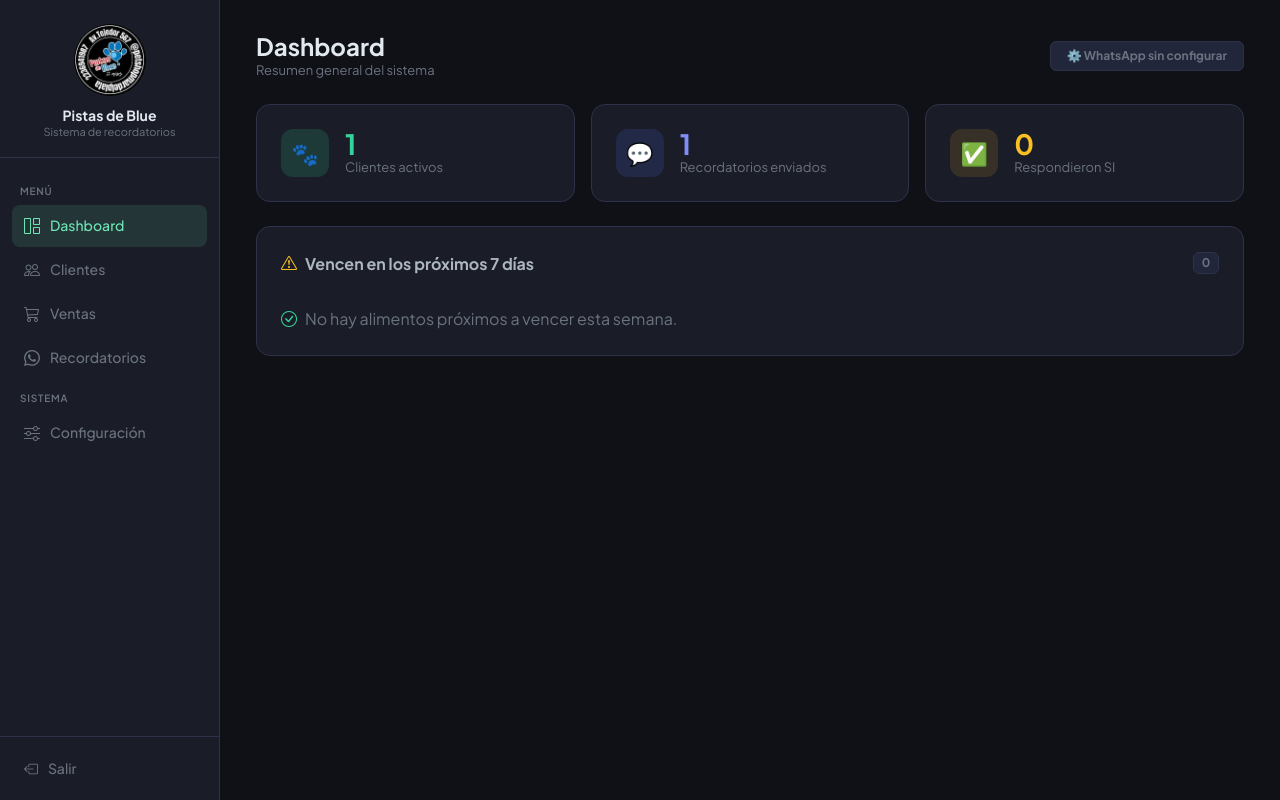
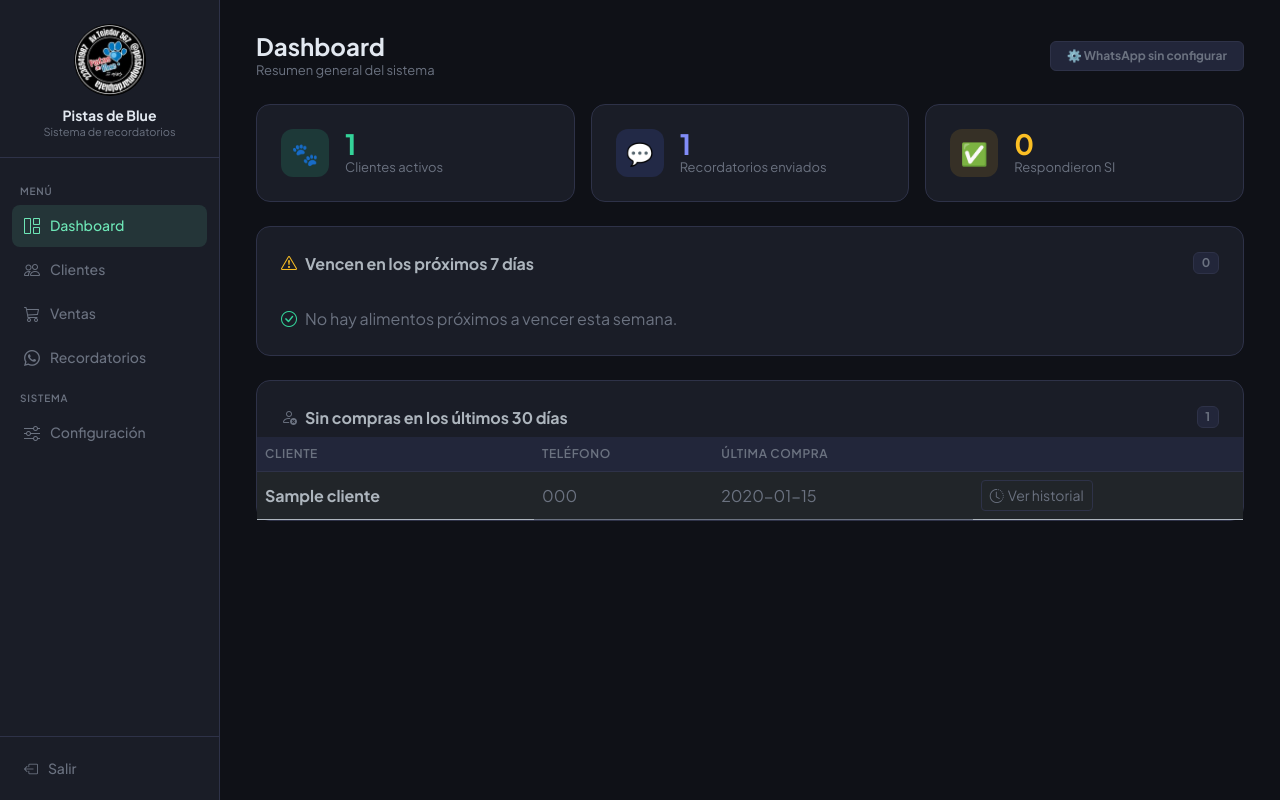
Before and after one commit to valen2708/Sistema-de-recordatorios, a Flask app: page / in a window 1280 px wide. Run offline with Flask 3, Linux system fonts and the light colour scheme; the visitor is signed in with stand-in values (Sample User, id 1); tables that the repository leaves empty hold one stand-in row (values such as "Sample post"); some libraries are stand-ins or nearby versions.

Commit message:
Editar cliente (nombre/teléfono/dirección) y dashboard clientes sin compras
Co-Authored-By: Claude Sonnet 4.6 <noreply@anthropic.com>
Claude-Session: https://claude.ai/code/session_01BWVh64tzBWf93fjV37Sakp

```diff
--- a/app.py
+++ b/app.py
@@ -46,6 +46,17 @@ def dashboard():
     hoy = datetime.today().strftime("%Y-%m-%d")
     proximos_7 = (datetime.today() + timedelta(days=7)).strftime("%Y-%m-%d")
 
+    hace_30 = (datetime.today() - timedelta(days=30)).strftime("%Y-%m-%d")
+    sin_comprar = conn.execute("""
+        SELECT c.id, c.nombre, c.telefono, MAX(v.fecha_compra) as ultima_compra
+        FROM clientes c
+        LEFT JOIN ventas v ON v.cliente_id = c.id AND v.activo = 1
+        WHERE c.activo = 1
+        GROUP BY c.id, c.nombre, c.telefono
+        HAVING MAX(v.fecha_compra) < ? OR MAX(v.fecha_compra) IS NULL
+        ORDER BY ultima_compra ASC
+    """, (hace_30,)).fetchall()
+
     por_vencer_raw = conn.execute("""
         SELECT v.*, c.nombre, c.telefono
         FROM ventas v
@@ -71,7 +82,8 @@ def dashboard():
                            total_clientes=total_clientes,
                            total_recordatorios=total_recordatorios,
                            respondieron_si=respondieron_si,
-                           wa_status=wa_status)
+                           wa_status=wa_status,
+                           sin_comprar=sin_comprar)
 
 
 # ── CLIENTES ──────────────────────────────────────────────────────────────────
@@ -91,10 +103,11 @@ def nuevo_cliente():
     if request.method == "POST":
         nombre = request.form["nombre"].strip()
         telefono = request.form["telefono"].strip()
+        direccion = request.form.get("direccion", "").strip()
         conn = get_conn()
         conn.execute(
-            "INSERT INTO clientes (nombre, telefono) VALUES (?,?)",
-            (nombre, telefono)
+            "INSERT INTO clientes (nombre, telefono, direccion) VALUES (?,?,?)",
+            (nombre, telefono, direccion)
         )
         conn.commit()
         conn.close()
@@ -121,6 +134,31 @@ def historial_cliente(cid):
         dias = (datetime.strptime(v["fecha_vencimiento"], "%Y-%m-%d") - datetime.today()).days
         ventas.append({"v": v, "dias": dias})
     return render_template("historial_cliente.html", cliente=cliente, ventas=ventas)
+
+
+@app.route("/clientes/<int:cid>/editar", methods=["GET", "POST"])
+@login_required
+def editar_cliente(cid):
+    conn = get_conn()
+    cliente = conn.execute("SELECT * FROM clientes WHERE id = ? AND activo = 1", (cid,)).fetchone()
+    if not cliente:
+        conn.close()
+        flash("Cliente no encontrado.", "danger")
+        return redirect(url_for("clientes"))
+    if request.method == "POST":
+        nombre = request.form["nombre"].strip()
+        telefono = request.form["telefono"].strip()
+        direccion = request.form.get("direccion", "").strip()
+        conn.execute(
+            "UPDATE clientes SET nombre = ?, telefono = ?, direccion = ? WHERE id = ?",
+            (nombre, telefono, direccion, cid)
+        )
+        conn.commit()
+        conn.close()
+        flash(f"Cliente {nombre} actualizado.", "success")
+        return redirect(url_for("clientes"))
+    conn.close()
+    return render_template("editar_cliente.html", cliente=cliente)
 
 
 @app.route("/clientes/<int:cid>/eliminar", methods=["POST"])
--- a/database.py
+++ b/database.py
@@ -121,6 +121,26 @@ def init_db():
         )
     """)
     conn.commit()
+
+    # Asegurar columna direccion en clientes
+    try:
+        if DATABASE_URL:
+            tiene = conn.execute("""
+                SELECT column_name FROM information_schema.columns
+                WHERE table_name = 'clientes' AND column_name = 'direccion'
+            """).fetchone()
+            if not tiene:
+                conn.execute("ALTER TABLE clientes ADD COLUMN direccion TEXT DEFAULT ''")
+                conn.commit()
+        else:
+            tiene = conn.execute(
+                "SELECT name FROM pragma_table_info('clientes') WHERE name = 'direccion'"
+            ).fetchone()
+            if not tiene:
+                conn.execute("ALTER TABLE clientes ADD COLUMN direccion TEXT DEFAULT ''")
+                conn.commit()
+    except Exception as e:
+        print(f"[init_db direccion] {e}")
 
     # Asegurar columna retirado en ventas
     try:
--- a/templates/dashboard.html
+++ b/templates/dashboard.html
@@ -114,4 +114,41 @@
     </div>
     {% endif %}
 </div>
+
+{# ── Clientes sin comprar hace 30 días ── #}
+{% if sin_comprar %}
+<div class="card mt-4">
+    <div class="p-4 pb-2 d-flex align-items-center gap-2">
+        <i class="bi bi-person-x" style="color:var(--muted)"></i>
+        <h6 class="fw-bold mb-0">Sin compras en los últimos 30 días</h6>
+        <span class="badge bg-secondary ms-auto">{{ sin_comprar|length }}</span>
+    </div>
+    <div class="table-responsive">
+        <table class="table table-hover align-middle mb-0">
+            <thead>
+                <tr>
+                    <th>Cliente</th>
+                    <th>Teléfono</th>
+                    <th>Última compra</th>
+                    <th></th>
+                </tr>
+            </thead>
+            <tbody>
+                {% for c in sin_comprar %}
+                <tr>
+                    <td><strong>{{ c.nombre }}</strong></td>
+                    <td style="color:var(--muted)">{{ c.telefono }}</td>
+                    <td style="color:var(--muted)">{{ c.ultima_compra or "Nunca" }}</td>
+                    <td>
+                        <a href="/clientes/{{ c.id }}" class="btn btn-sm btn-outline-secondary">
+                            <i class="bi bi-clock-history me-1"></i>Ver historial
+                        </a>
+                    </td>
+                </tr>
+                {% endfor %}
+            </tbody>
+        </table>
+    </div>
+</div>
+{% endif %}
 {% endblock %}
--- a/templates/nuevo_cliente.html
+++ b/templates/nuevo_cliente.html
@@ -11,10 +11,14 @@
             <label class="form-label fw-semibold">Nombre</label>
             <input type="text" name="nombre" class="form-control" placeholder="Ej: Juan Pérez" required>
         </div>
-        <div class="mb-4">
+        <div class="mb-3">
             <label class="form-label fw-semibold">Teléfono</label>
             <input type="text" name="telefono" class="form-control" placeholder="Ej: 5492236123456" required>
             <div class="form-text">Formato: código de país + número sin espacios ni +</div>
+        </div>
+        <div class="mb-4">
+            <label class="form-label fw-semibold">Dirección <span style="color:var(--muted);font-weight:400;">(opcional)</span></label>
+            <input type="text" name="direccion" class="form-control" placeholder="Ej: Av. Colón 1234">
         </div>
         <button type="submit" class="btn btn-success w-100">Guardar cliente</button>
     </form>
```
Also changed, not shown: templates/clientes.html (+7 -1 lines), templates/editar_cliente.html (added, +26 -0 lines).
